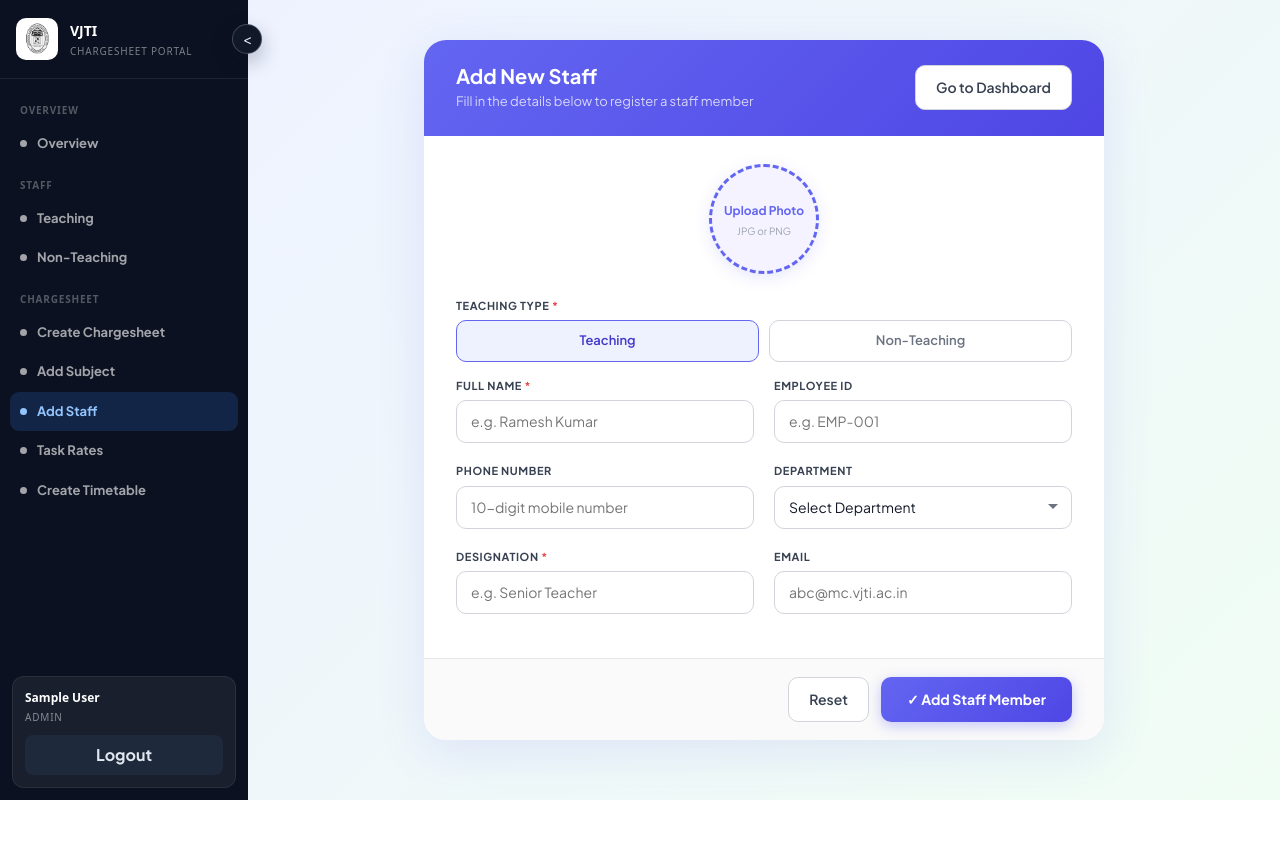
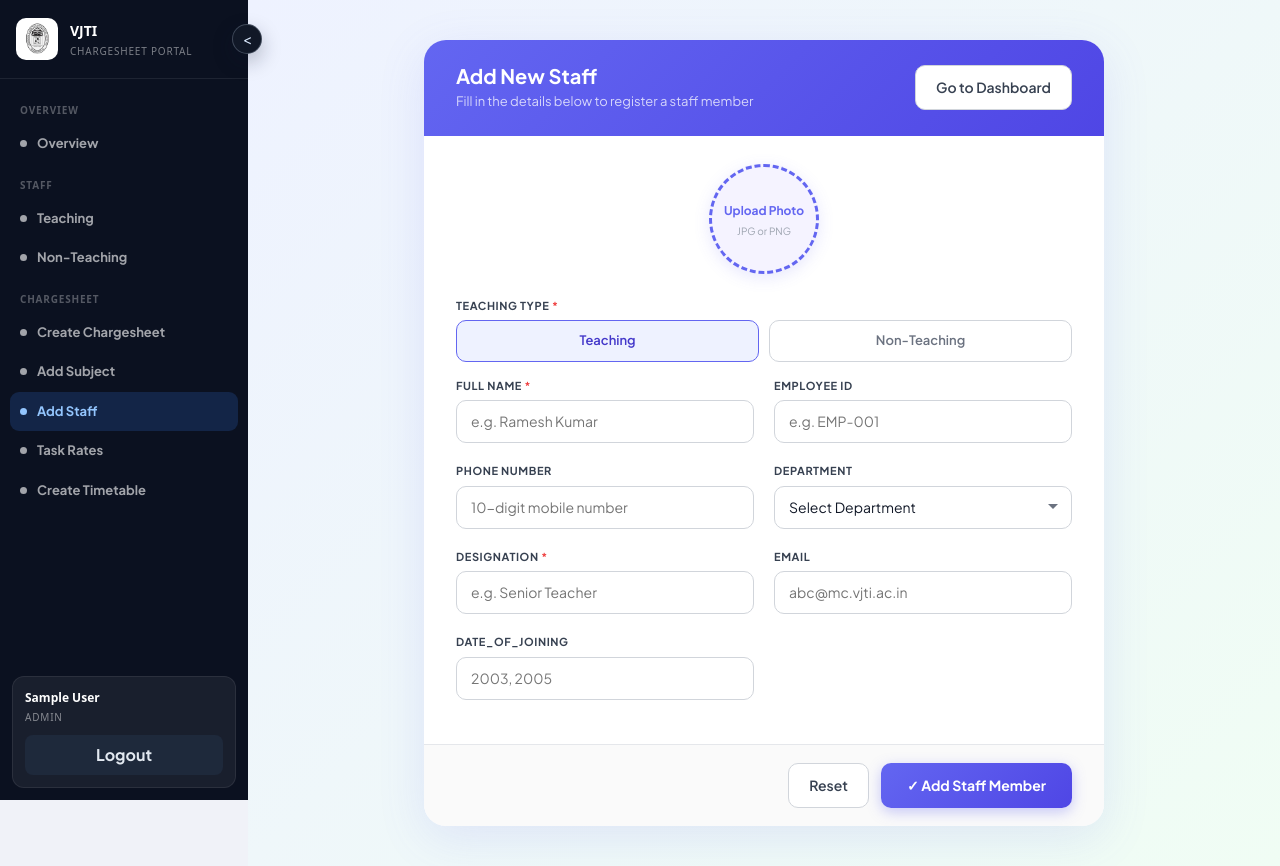
Before and after one commit to krishna440/staff-management-system, a React (Create React App) app in the folder client/: page /add-staff in a window 1280 px wide. Before the commit the page ends 800 px from the top, so only its background shows below. Built offline with nearby package versions, Linux system fonts and the light colour scheme; sample sign-in values are in the browser's storage.

Commit message:
Field added in addStaff form

```diff
--- a/client/src/pages/AddStaff.js
+++ b/client/src/pages/AddStaff.js
@@ -217,6 +217,12 @@ export default function AddStaff() {
                 style={{ ...s.input, ...(errors.email ? s.inputErr : {}) }} />
             </Field>
 
+            <Field label="Date_Of_Joining" error={errors.Date_Of_Joining}>
+              <input name="Date_Of_Joining" value={form.Date_Of_Joining} onChange={handleChange}
+                placeholder="2003, 2005"
+                style={{ ...s.input, ...(errors.Date_Of_Joining ? s.inputErr : {}) }} />
+            </Field>
+
           </div>
         </div>
 
```
